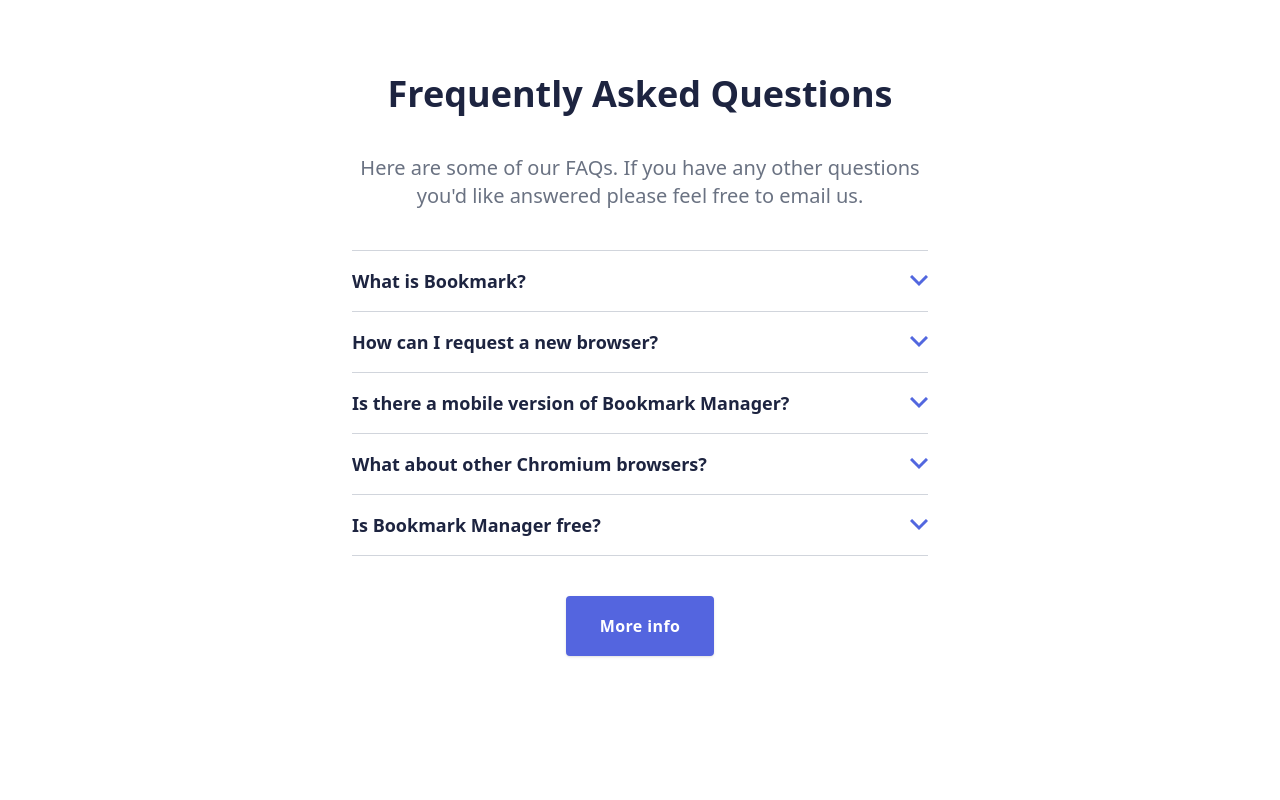
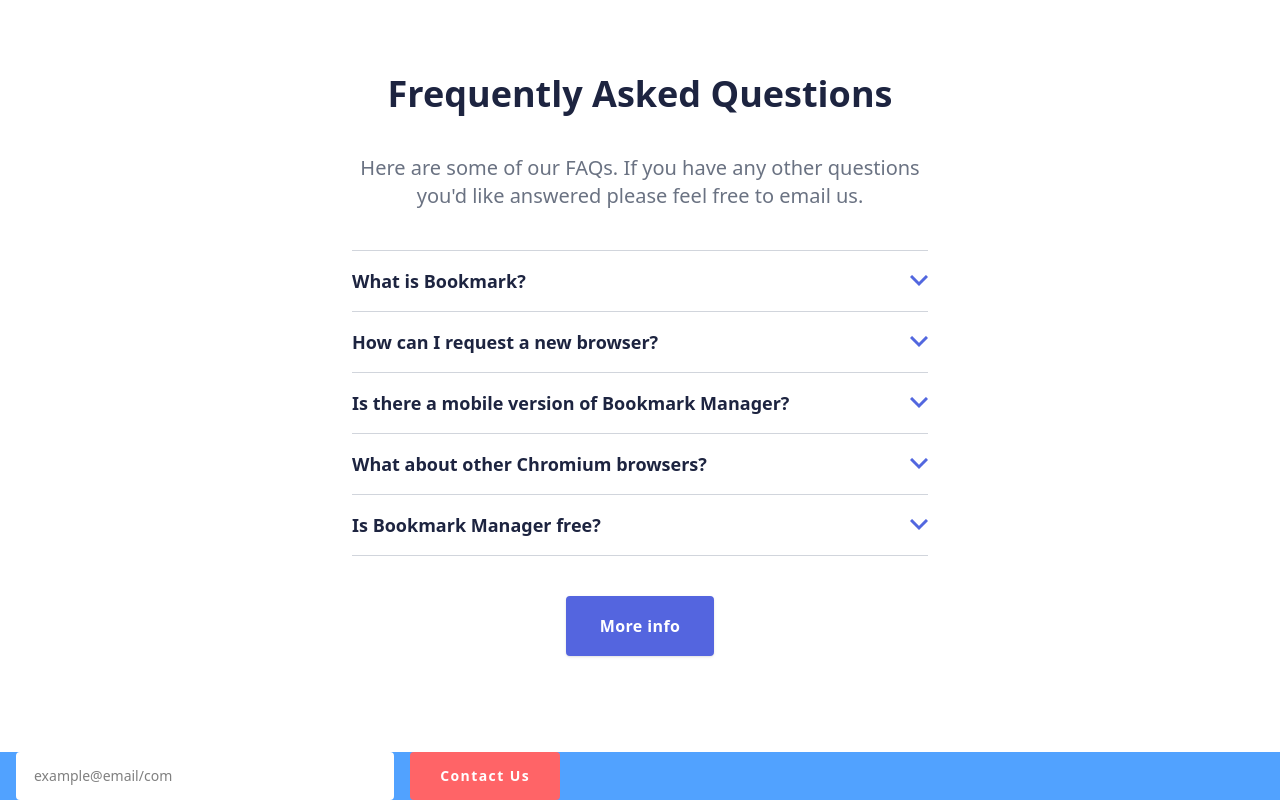
Before and after one commit to JlBestMc/S5.-Landing-Page-React, a React (Vite) app: page / in a window 1280 px wide. Shown: the part 1033-1833 px from the top of the page. Before the commit the page ends 1785 px from the top, so only its background shows below. Built offline with nearby package versions, Linux system fonts and the light colour scheme.

Commit message:
Wip component EmailForm

```diff
--- a/src/App.tsx
+++ b/src/App.tsx
@@ -1,6 +1,7 @@
-import Header from "./components/organismes/Header";
+import Header from "./components/organismes/header";
 import Features from "./components/organismes/Features";
 import Faqs from "./components/organismes/Faqs";
+import EmailForm from "./components/molecules/EmailForm";
 
 function App() {
   return (
@@ -8,6 +9,7 @@
       <Header></Header>
       <Features></Features>
       <Faqs></Faqs>
+      <EmailForm></EmailForm>
     </>
   );
 }
--- a/src/components/atoms/Button.tsx
+++ b/src/components/atoms/Button.tsx
@@ -24,7 +24,10 @@
   };
 
   return (
-    <button className={`${baseClasses} ${variants[variant]} ${styles}`}>
+    <button
+      type="submit"
+      className={`${baseClasses} ${variants[variant]} ${styles}`}
+    >
       {content}
     </button>
   );
--- /dev/null
+++ b/src/components/molecules/EmailForm.tsx
@@ -0,0 +1,53 @@
+import { useState } from "react";
+import Button from "../atoms/Button";
+import iconError from "../../assets/icon-error.svg";
+
+export default function EmailForm() {
+  const [email, setEmail] = useState("");
+  const [error, setError] = useState(false);
+
+  const validateEmail = (value: string) => {
+    return /^[^\s@]+@[^\s@]+\.[^\s@]+$/.test(value);
+  };
+
+  const handleSubmit = (e: React.FormEvent) => {
+    e.preventDefault();
+    setError(!validateEmail(email));
+  };
+
+  return (
+    <div className="bg-blue-400">
+      <form
+        onSubmit={handleSubmit}
+        className="flex items-start gap-4 w-full max-w-xl px-4"
+        noValidate
+      >
+        <div className="relative flex-1">
+          <input
+            type="email"
+            value={email}
+            onChange={(e) => setEmail(e.target.value)}
+            placeholder="example@email/com"
+            className={`w-full px-4 py-3 rounded bg-white border-2 pr-10 text-sm outline-none transition-all ${
+              error
+                ? "border-red-400 text-red-500 placeholder-red-400"
+                : "border-white"
+            }`}
+          />
+          {error && (
+            <>
+              <span className="absolute top-3 right-3 text-red-500 font-bold">
+                <img src={iconError}></img>
+              </span>
+              <p className="text-xs text-white bg-red-400 pl-1 italic">
+                Whoops, make sure it's an email
+              </p>
+            </>
+          )}
+        </div>
+
+        <Button content="Contact Us" variant="btnRed" styles="py-3"></Button>
+      </form>
+    </div>
+  );
+}
```
